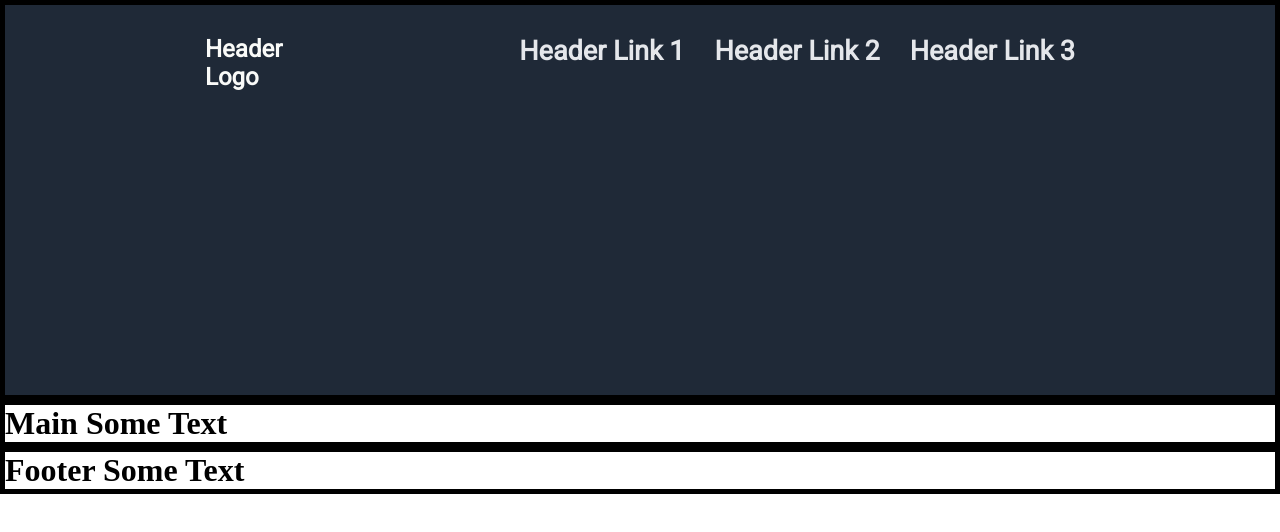
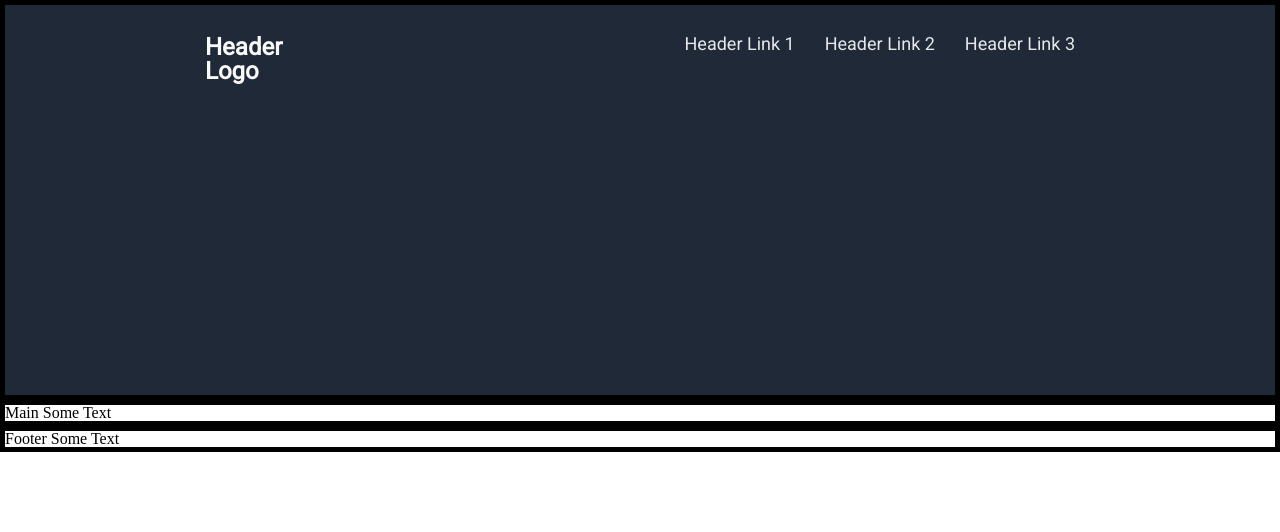
Before and after one commit to DetectiveSQL/project-landing-page, a plain HTML site: page index.html in a window 1280 px wide. Drawn offline with Linux system fonts and the light colour scheme.

Commit message:
Checking something

```diff
--- a/index.html
+++ b/index.html
@@ -4,6 +4,7 @@
         <meta charset="utf-8">
         <meta name="author" content="Pritshu Panda">
         <title>Project Landing Page</title>
+        <link rel="stylesheet" href="./reset.css">
         <link rel="stylesheet" href="./style.css">
     </head>
     <body>
--- /dev/null
+++ b/reset.css
@@ -0,0 +1,48 @@
+/* http://meyerweb.com/eric/tools/css/reset/
+   v2.0 | 20110126
+   License: none (public domain)
+*/
+
+html, body, div, span, applet, object, iframe,
+h1, h2, h3, h4, h5, h6, p, blockquote, pre,
+a, abbr, acronym, address, big, cite, code,
+del, dfn, em, img, ins, kbd, q, s, samp,
+small, strike, strong, sub, sup, tt, var,
+b, u, i, center,
+dl, dt, dd, ol, ul, li,
+fieldset, form, label, legend,
+table, caption, tbody, tfoot, thead, tr, th, td,
+article, aside, canvas, details, embed,
+figure, figcaption, footer, header, hgroup,
+menu, nav, output, ruby, section, summary,
+time, mark, audio, video {
+	margin: 0;
+	padding: 0;
+	border: 0;
+	font-size: 100%;
+	font: inherit;
+	vertical-align: baseline;
+}
+/* HTML5 display-role reset for older browsers */
+article, aside, details, figcaption, figure,
+footer, header, hgroup, menu, nav, section {
+	display: block;
+}
+body {
+	line-height: 1;
+}
+ol, ul {
+	list-style: none;
+}
+blockquote, q {
+	quotes: none;
+}
+blockquote:before, blockquote:after,
+q:before, q:after {
+	content: '';
+	content: none;
+}
+table {
+	border-collapse: collapse;
+	border-spacing: 0;
+}
--- a/style.css
+++ b/style.css
@@ -19,7 +19,7 @@
     display: flex;
 }
 
-.header-logo h1{
+.header-logo{
     width: 25%;
     height: 100%;
     padding-left: 200px;
```
